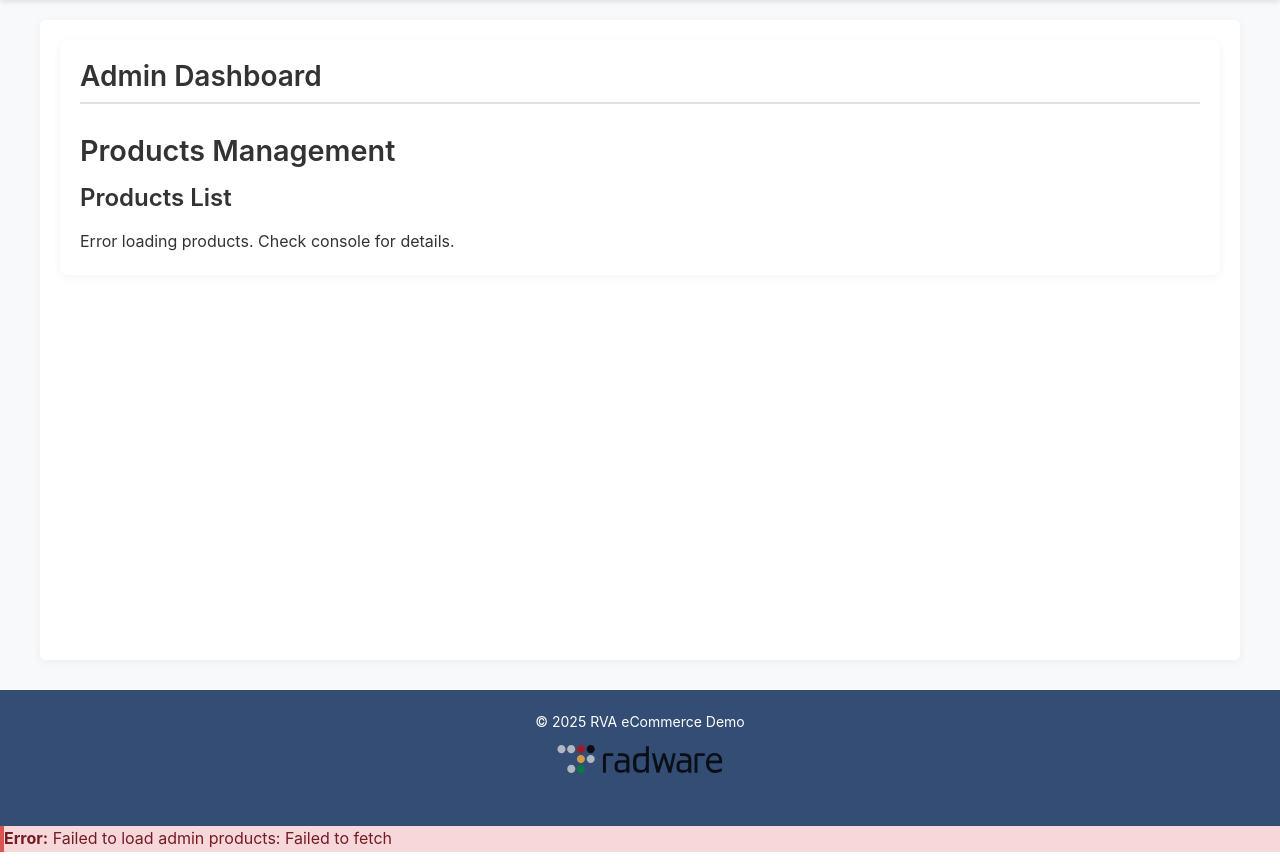
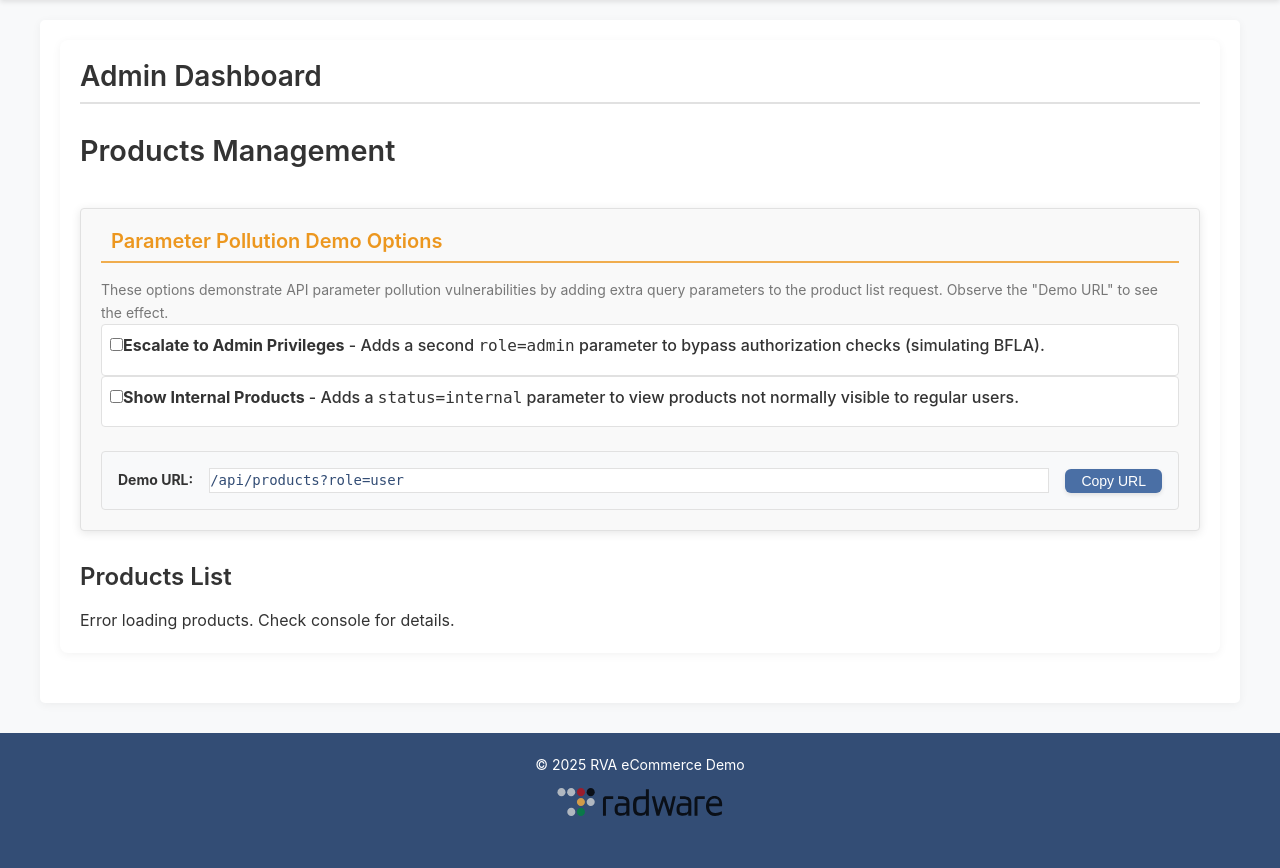
Before and after one commit to Radware/radware-vulnerable-api-application, a Flask app: template frontend/templates/admin_products.html in a window 1280 px wide. Shown: the part 59-927 px from the top of the page. Run offline with Flask 2, Linux system fonts and the light colour scheme; the template is opened without the code that fills it, so the values that code supplies are empty.

Commit message:
[Admin] Always show demo controls

```diff
--- a/frontend/static/js/admin.js
+++ b/frontend/static/js/admin.js
@@ -3,10 +3,37 @@ document.addEventListener('DOMContentLoaded', function() {
     const adminEscalationCheckbox = document.getElementById('admin-escalation');
     const revealInternalCheckbox = document.getElementById('reveal-internal');
 
-    // Banner elements
-    const vulnerabilityBanner = document.getElementById('vulnerability-banner');
-    const vulnerabilityType = document.getElementById('vulnerability-type');
-    const vulnerabilityDescription = document.getElementById('vulnerability-description');
+    const isRealAdmin = currentUser && currentUser.is_admin;
+
+    // Banner element for BFLA demo
+    const vulnerabilityBanner = document.getElementById('vulnerability-banner-admin');
+
+    // Adjust headings and button styles based on admin status
+    const addHeader = document.getElementById('add-product-header');
+    const addHelper = document.getElementById('add-product-helper');
+    const addSubmit = document.getElementById('add-product-submit');
+    if (isRealAdmin) {
+        if (addHeader) addHeader.textContent = 'Add New Product';
+        if (addHelper) addHelper.textContent = 'Add a new product to the catalog.';
+        if (addSubmit) {
+            addSubmit.classList.remove('btn-warning', 'btn-exploit');
+            addSubmit.classList.add('btn-primary');
+            addSubmit.textContent = 'Add Product';
+        }
+    }
+
+    const updateHeader = document.getElementById('update-stock-header');
+    const updateHelper = document.getElementById('update-stock-helper');
+    const updateSubmit = document.getElementById('update-stock-submit');
+    if (isRealAdmin) {
+        if (updateHeader) updateHeader.textContent = 'Update Product Stock';
+        if (updateHelper) updateHelper.textContent = 'Update stock quantity for a product.';
+        if (updateSubmit) {
+            updateSubmit.classList.remove('btn-warning', 'btn-exploit');
+            updateSubmit.classList.add('btn-primary');
+            updateSubmit.textContent = 'Update Stock';
+        }
+    }
 
     // Function to update the displayed constructed URL
     function updateConstructedUrlDisplay() {
@@ -36,39 +63,20 @@ document.addEventListener('DOMContentLoaded', function() {
 
     // Update banner based on checkbox states
     function updateVulnerabilityBanner() {
-        if (!adminEscalationCheckbox || !revealInternalCheckbox || !vulnerabilityBanner || !vulnerabilityType || !vulnerabilityDescription) {
-            // If elements are missing, try to fetch products without banner update
+        if (!adminEscalationCheckbox || !revealInternalCheckbox || !vulnerabilityBanner) {
             fetchAdminProducts();
-            updateConstructedUrlDisplay(); // Also update URL display
+            updateConstructedUrlDisplay();
             return;
         }
 
         const adminChecked = adminEscalationCheckbox.checked;
         const internalChecked = revealInternalCheckbox.checked;
 
-        if (adminChecked || internalChecked) {
-            vulnerabilityBanner.style.display = 'block';
-
-            if (adminChecked && internalChecked) {
-                vulnerabilityType.textContent = 'Multiple Parameter Pollution (BFLA)';
-                vulnerabilityDescription.textContent =
-                    'You are exploiting parameter pollution to bypass role-based access control AND view internal products.';
-            } else if (adminChecked) {
-                vulnerabilityType.textContent = 'Parameter Pollution (BFLA)';
-                vulnerabilityDescription.textContent =
-                    'You are exploiting parameter pollution to bypass role-based access control.';
-            } else { // internalChecked must be true
-                vulnerabilityType.textContent = 'Parameter Pollution';
-                vulnerabilityDescription.textContent =
-                    'You are exploiting parameter pollution to view internal products.';
-            }
-        } else {
-            vulnerabilityBanner.style.display = 'none';
-        }
+        vulnerabilityBanner.style.display = (adminChecked || internalChecked) ? 'block' : 'none';
 
         // Fetch products with the current checkbox states
         fetchAdminProducts();
-        updateConstructedUrlDisplay(); // Update URL display whenever banner/products are updated
+        updateConstructedUrlDisplay();
     }
 
     // Add event listeners to checkboxes
@@ -79,15 +87,7 @@ document.addEventListener('DOMContentLoaded', function() {
         revealInternalCheckbox.addEventListener('change', updateVulnerabilityBanner);
     }
 
-    // Toggle internal status field for adding products
-    const internalStatusCheckbox = document.getElementById('set-internal-status');
-    const internalStatusField = document.getElementById('internal-status-field');
 
-    if (internalStatusCheckbox && internalStatusField) {
-        internalStatusCheckbox.addEventListener('change', function() {
-            internalStatusField.style.display = this.checked ? 'block' : 'none';
-        });
-    }
 
     // Add product form submission
     const addProductForm = document.getElementById('add-product-form');
@@ -95,10 +95,10 @@ document.addEventListener('DOMContentLoaded', function() {
         addProductForm.addEventListener('submit', async function(e) {
             e.preventDefault();
 
-            const name = document.getElementById('name').value;
-            const price = document.getElementById('price').value;
-            const description = document.getElementById('description').value;
-            const category = document.getElementById('category').value;
+            const name = document.getElementById('new-product-name').value;
+            const price = document.getElementById('new-product-price').value;
+            const description = document.getElementById('new-product-description').value;
+            const category = document.getElementById('new-product-category').value;
 
             // Construct endpoint using URLSearchParams for robustness
             const params = new URLSearchParams();
@@ -108,13 +108,11 @@ document.addEventListener('DOMContentLoaded', function() {
             if (category) params.append('category', category);
 
             // Parameter pollution for internal_status
-            const setInternalStatusCheckbox = document.getElementById('set-internal-status');
-            if (setInternalStatusCheckbox && setInternalStatusCheckbox.checked) {
-                const internalStatusValue = document.getElementById('internal-status').value;
-                if (internalStatusValue) {
-                    params.append('internal_status', internalStatusValue);
-                    // displaySuccess is a global function from main.js
-                    if(typeof displaySuccess === 'function') displaySuccess("Parameter Pollution Demo: Adding internal_status parameter to the request!");
+            const internalStatusValue = document.getElementById('new-product-internal-status').value;
+            if (internalStatusValue) {
+                params.append('internal_status', internalStatusValue);
+                if (typeof displaySuccess === 'function') {
+                    displaySuccess("Parameter Pollution Demo: Adding internal_status parameter to the request!");
                 }
             }
 
@@ -123,11 +121,12 @@ document.addEventListener('DOMContentLoaded', function() {
             try {
                 // apiCall is a global function from main.js
                 if(typeof apiCall === 'function') {
-                    await apiCall(endpoint, 'POST'); // Body is not needed as per current backend spec for POST /products
-                    if(typeof displaySuccess === 'function') displaySuccess("Product added successfully!");
+                    await apiCall(endpoint, 'POST');
+                    if (typeof displaySuccess === 'function') {
+                        const msg = isRealAdmin ? 'Product added successfully!' : 'Product added (BFLA demo).';
+                        displaySuccess(msg);
+                    }
                     addProductForm.reset();
-                    if (internalStatusField) internalStatusField.style.display = 'none'; // Hide field after reset
-                    if (setInternalStatusCheckbox) setInternalStatusCheckbox.checked = false;
                     fetchAdminProducts(); // Refresh the products table
                 } else {
                     console.error('apiCall function is not defined.');
@@ -158,6 +157,7 @@ document.addEventListener('DOMContentLoaded', function() {
 async function fetchAdminProducts() {
     const productsContainer = document.getElementById('admin-products-container');
     const loadingIndicator = document.getElementById('products-loading');
+    const isRealAdmin = currentUser && currentUser.is_admin;
 
     if (!productsContainer || !loadingIndicator) {
         console.error('Required DOM elements for admin products not found');
@@ -236,7 +236,7 @@ async function fetchAdminProducts() {
                     <td class="text-center">${stockQuantity}</td>
                     <td>
                         <button class="btn btn-sm btn-primary edit-product-btn" data-product-id="${product.product_id}" disabled title="Edit (Not Implemented)">Edit</button>
-                        <button class="btn btn-sm btn-danger delete-product-btn" data-product-id="${product.product_id}">Delete</button>
+                        <button class="btn btn-sm btn-danger ${isRealAdmin ? '' : 'btn-exploit '}delete-product-btn" data-product-id="${product.product_id}">${isRealAdmin ? 'Delete' : 'Delete (BFLA Exploit)'}</button>
                     </td>
                 </tr>
             `;
@@ -262,13 +262,23 @@ async function fetchAdminProducts() {
         document.querySelectorAll('.delete-product-btn').forEach(btn => {
             btn.addEventListener('click', async function() {
                 const productId = this.getAttribute('data-product-id');
-                if (confirm(`Are you sure you want to delete product ${productId}? This action might be exploiting BFLA if you are not a true admin.`)) {
+                const confirmMsg = isRealAdmin ?
+                    `Are you sure you want to delete product ${productId}?` :
+                    `BFLA Demo: Delete product ${productId}?`;
+                if (confirm(confirmMsg)) {
                     try {
-                        await apiCall(`/api/products/${productId}`, 'DELETE', null, true); // Requires auth
-                        if(typeof displaySuccess === 'function') displaySuccess(`Product ${productId} deleted successfully.`);
-                        fetchAdminProducts(); // Refresh list
+                        await apiCall(`/api/products/${productId}`, 'DELETE', null, true);
+                        if (typeof displaySuccess === 'function') {
+                            const msg = isRealAdmin ?
+                                `Product ${productId} deleted successfully.` :
+                                `Product ${productId} deleted via BFLA.`;
+                            displaySuccess(msg);
+                        }
+                        fetchAdminProducts();
                     } catch (error) {
-                        if(typeof displayError === 'function') displayError(`Failed to delete product ${productId}: ${error.message}`);
+                        if (typeof displayError === 'function') {
+                            displayError(`Failed to delete product ${productId}: ${error.message}`);
+                        }
                     }
                 }
             });
@@ -293,7 +303,10 @@ async function handleUpdateStockSubmit(e) {
     const endpoint = `/api/products/${productId}/stock?quantity=${encodeURIComponent(qty)}`;
     try {
         await apiCall(endpoint, 'PUT');
-        displayGlobalMessage(`Stock for ${productId} set to ${qty}.`, 'success');
+        const msg = (currentUser && currentUser.is_admin) ?
+            `Stock for ${productId} set to ${qty}.` :
+            `Stock for ${productId} set to ${qty} (BFLA demo).`;
+        displayGlobalMessage(msg, 'success');
         fetchAdminProducts();
     } catch (err) {
         displayGlobalMessage(`Failed to update stock: ${err.message}`, 'error');
@@ -307,10 +320,16 @@ async function handleDeleteUserSubmit(e) {
         displayGlobalMessage('User ID required.', 'error');
         return;
     }
-    if (!confirm(`Delete user ${userId}?`)) return;
+    const confirmMsg = (currentUser && currentUser.is_admin) ?
+        `Delete user ${userId}?` :
+        `BFLA Demo: Delete user ${userId}?`;
+    if (!confirm(confirmMsg)) return;
     try {
         await apiCall(`/api/users/${userId}`, 'DELETE');
-        displayGlobalMessage(`User ${userId} deleted.`, 'success');
+        const msg = (currentUser && currentUser.is_admin) ?
+            `User ${userId} deleted.` :
+            `User ${userId} deleted via BFLA demo.`;
+        displayGlobalMessage(msg, 'success');
     } catch (err) {
         displayGlobalMessage(`Failed to delete user: ${err.message}`, 'error');
     }
--- a/frontend/templates/admin_products.html
+++ b/frontend/templates/admin_products.html
@@ -21,10 +21,9 @@
     <h2>Products Management</h2>
 
     <!-- Parameter Pollution Demo Section -->
-    <div class="parameter-pollution-controls">
-        <h3>Parameter Pollution Demo Options</h3>
+    <div class="parameter-pollution-controls vulnerability-demo-section card-style">
+        <h2><i class="fas fa-filter-circle-dollar"></i> Parameter Pollution Demo Options</h2>
         <p>These options demonstrate API parameter pollution vulnerabilities by adding extra query parameters to the product list request. Observe the "Demo URL" to see the effect.</p>
-        <div class="checkbox-group">
         <div class="form-check">
             <input class="form-check-input" type="checkbox" id="admin-escalation" name="admin_escalation">
             <label class="form-check-label" for="admin-escalation">
@@ -37,8 +36,7 @@
                 <strong>Show Internal Products</strong> - Adds a <code>status=internal</code> parameter to view products not normally visible to regular users.
             </label>
         </div>
-        </div>
-        <div class="demo-url-display">
+        <div class="demo-url-display mt-2">
             <strong>Demo URL:</strong> <span id="constructed-url-display">/products?role=user</span>
             <button id="copy-constructed-url" class="btn btn-sm btn-secondary">Copy URL</button>
         </div>
@@ -53,8 +51,8 @@
     </div>
 
         <div class="add-product-section">
-            <h3>Add New Product (BFLA Demo)</h3>
-        <p class="helper-text">This form demonstrates adding a product. As a regular user, this action should typically be restricted. If successful, it indicates a BFLA vulnerability.</p>
+            <h3 id="add-product-header"><span class="exploit-indicator">BFLA</span> Demo: Add New Product</h3>
+        <p id="add-product-helper" class="helper-text">This form demonstrates adding a product as a non-admin. If successful, it indicates a BFLA vulnerability.</p>
         <form id="add-product-form">
             <div class="form-group">
                 <label for="new-product-name">Product Name:</label>
@@ -74,18 +72,20 @@
                     <input type="text" id="new-product-category" class="form-control">
                 </div>
             </div>
+            <div class="parameter-pollution-create">
+                <h4>Parameter Pollution Demo: Set Internal Status on Create</h4>
                 <div class="form-group">
                     <label for="new-product-internal-status">Internal Status (Optional):</label>
                     <input type="text" id="new-product-internal-status" class="form-control" placeholder="e.g., 'pending_review', 'backordered'">
-                <small class="helper-text">This field is typically for internal use and might not be exposed to regular users.</small>
                 </div>
-            <button type="submit" class="btn btn-primary btn-exploit">Add Product (Demo Exploit)</button>
+            </div>
+            <button type="submit" id="add-product-submit" class="btn btn-warning btn-exploit">Add Product (Demo Exploit)</button>
         </form>
     </div>
 
     <div class="update-stock-section" style="margin-top: 30px;">
-        <h3>Update Product Stock (BFLA Demo)</h3>
-        <p class="helper-text">Any user can modify stock quantities without authorization.</p>
+        <h3 id="update-stock-header"><span class="exploit-indicator">BFLA</span> Demo: Update Product Stock</h3>
+        <p id="update-stock-helper" class="helper-text">Any user can modify stock quantities without authorization.</p>
         <form id="update-stock-form">
             <div class="form-group">
                 <label for="stock-product-id">Product ID:</label>
@@ -95,19 +95,19 @@
                 <label for="new-stock-qty">New Quantity:</label>
                 <input type="number" id="new-stock-qty" class="form-control" min="0">
             </div>
-            <button type="submit" class="btn btn-warning btn-exploit">Update Stock</button>
+            <button type="submit" id="update-stock-submit" class="btn btn-warning btn-exploit">Update Stock (Demo Exploit)</button>
         </form>
     </div>
 
     <div class="delete-user-section" style="margin-top: 30px;">
-        <h3>Delete User (BFLA Demo)</h3>
-        <p class="helper-text">Demonstrates deleting any user via <code>DELETE /api/users/&lt;id&gt;</code>.</p>
+        <h3><span class="exploit-indicator">BFLA</span> Demo: Delete User Account</h3>
+        <p class="helper-text">Demonstrates deleting any user. This action should be restricted to administrators.</p>
         <form id="delete-user-form">
             <div class="form-group">
                 <label for="delete-user-id">Target User ID:</label>
                 <input type="text" id="delete-user-id" class="form-control" placeholder="User ID">
             </div>
-            <button type="submit" class="btn btn-danger btn-exploit">Delete User</button>
+            <button type="submit" class="btn btn-danger btn-exploit">Delete User (Demo Exploit)</button>
         </form>
     </div>
 
```
Also changed, not shown: frontend/static/js/main.js. Lines whose indentation alone changed are shown as unchanged.
